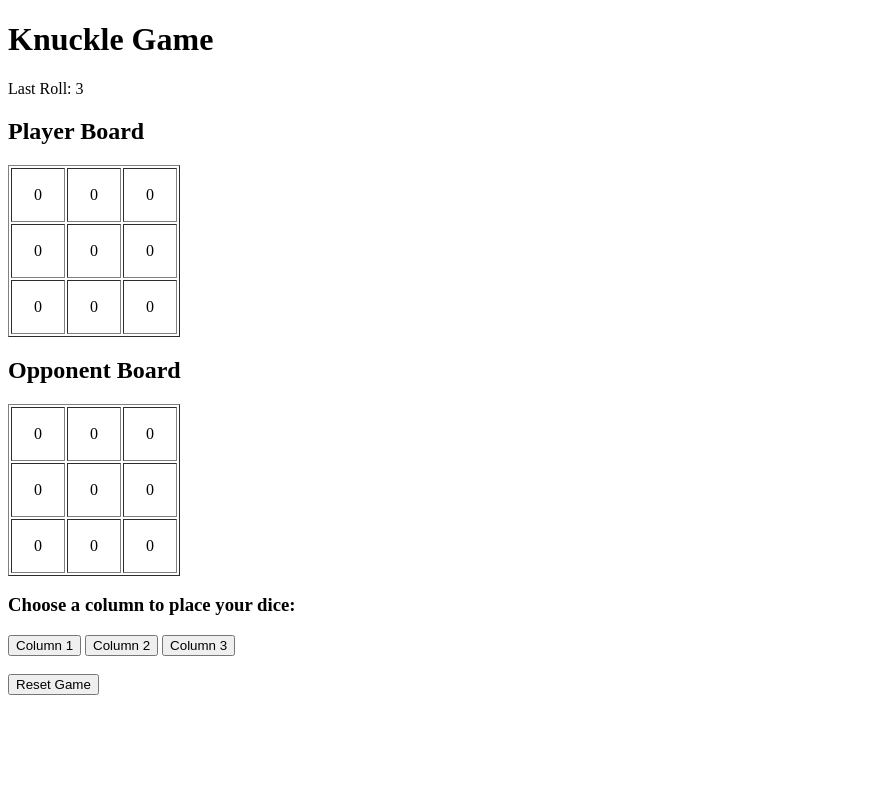
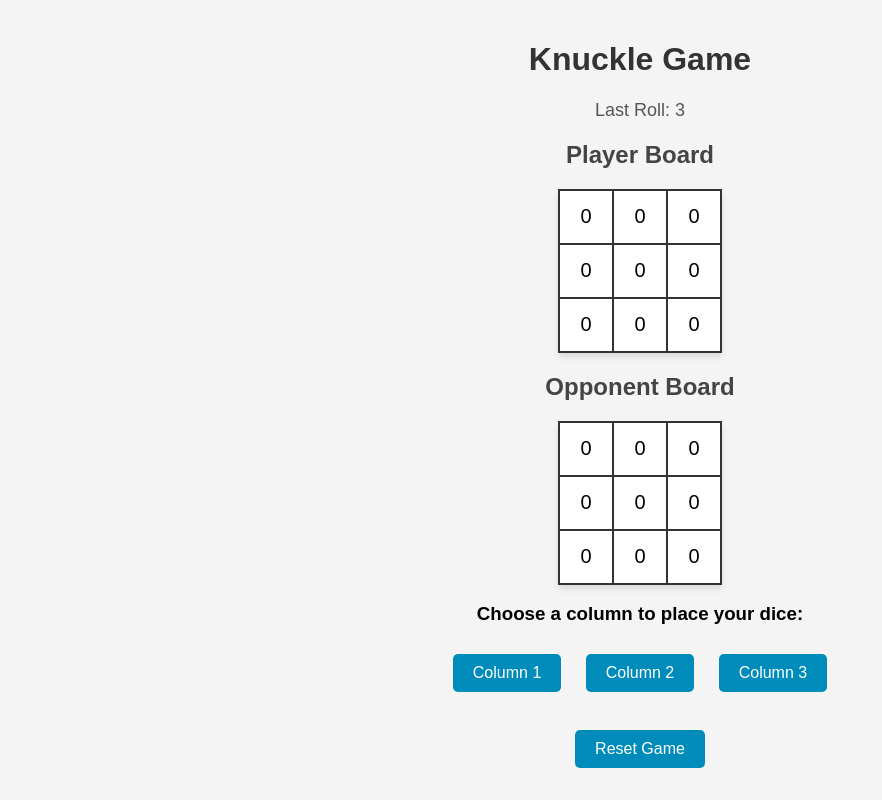
Before and after one commit to antoni-climent/knuckleBonesClash, a Flask app: page / in a window 1280 px wide. Shown: the whole page, without its empty margins (0-882 px from the left). Run offline with Flask 3, Linux system fonts and the light colour scheme.

Commit message:
Style added to the web page, and the machine player is now the trained AI

```diff
--- a/knuckle_game/app.py
+++ b/knuckle_game/app.py
@@ -1,7 +1,31 @@
 from flask import Flask, render_template, jsonify, request
 import random
+import sys
+sys.path.append("../training")
+import torch.nn as nn
+import torch.nn.functional as F
+import torch
+import numpy as np
+
+class PolicyNetwork(nn.Module):
+    def __init__(self):
+        super(PolicyNetwork, self).__init__()
+
+        self.fc1 = nn.Linear(19, 32)
+        self.fc2 = nn.Linear(32, 16)
+        self.fc3 = nn.Linear(16,3)
+
+    def forward(self, x):
+        x = F.relu(self.fc1(x))
+        x = F.relu(self.fc2(x))
+        x = F.softmax(self.fc3(x), dim=-1)
+        return x
 
 app = Flask(__name__)
+
+path_name = "../models/model_state_dict_2000.pth"
+model = PolicyNetwork()
+model.load_state_dict(torch.load(path_name))
 
 class Knuckle:
     def __init__(self):
@@ -54,8 +78,14 @@ def move():
     data = request.json
     column = data['column']
     if game.step(column, 1):
-        ai_move = random.randint(0, 2)
+        state = np.append(np.array(game.board2 + game.board1).flatten(), game.last_roll)
+        state = torch.tensor(state, dtype=torch.float32, requires_grad=False)
+        state = (state - 3.5) / 1.71
+
+        probs = model(state)
+        ai_move = int(np.argmax(probs.detach().numpy()))
         game.step(ai_move, 2)
+        print("AI move:", ai_move)
         return jsonify({'success': True, 'last_roll': game.last_roll, 'ai_move': ai_move})
     return jsonify({'success': False})
 
--- /dev/null
+++ b/knuckle_game/static/styles.css
@@ -0,0 +1,52 @@
+body {
+    font-family: Arial, sans-serif;
+    background-color: #f4f4f4;
+    text-align: center;
+    margin: 0;
+    padding: 20px;
+}
+
+h1 {
+    color: #333;
+}
+
+h2 {
+    color: #444;
+    margin-top: 20px;
+}
+
+p {
+    font-size: 18px;
+    color: #555;
+}
+
+table {
+    margin: 10px auto;
+    border-collapse: collapse;
+    background-color: white;
+    box-shadow: 0px 4px 6px rgba(0, 0, 0, 0.1);
+}
+
+td {
+    width: 50px;
+    height: 50px;
+    text-align: center;
+    font-size: 20px;
+    border: 2px solid #333;
+}
+
+button {
+    background-color: #008cba;
+    color: white;
+    border: none;
+    padding: 10px 20px;
+    font-size: 16px;
+    cursor: pointer;
+    margin: 10px;
+    border-radius: 5px;
+    transition: background 0.3s;
+}
+
+button:hover {
+    background-color: #005f73;
+}
--- a/knuckle_game/templates/index.html
+++ b/knuckle_game/templates/index.html
@@ -4,6 +4,7 @@
     <meta charset="UTF-8">
     <meta name="viewport" content="width=device-width, initial-scale=1.0">
     <title>Knuckle Game</title>
+    <link rel="stylesheet" href="{{ url_for('static', filename='styles.css') }}">
     <script>
         async function makeMove(column) {
             const response = await fetch('/move', {
```
Also changed, not shown: training/policyGradientsSimple.py (+6 -11 lines), README.md, training/validation.py (line endings or trailing spaces).
